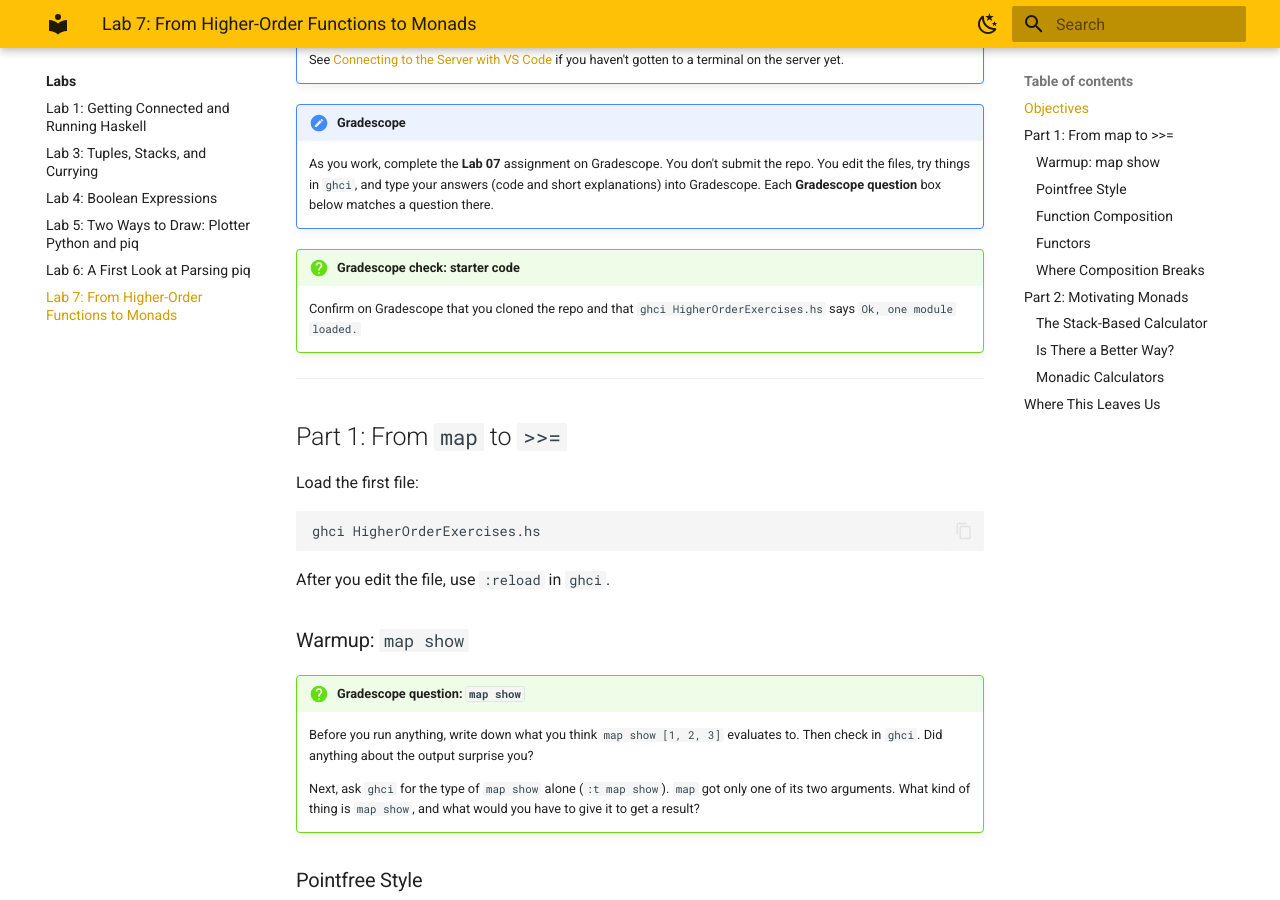
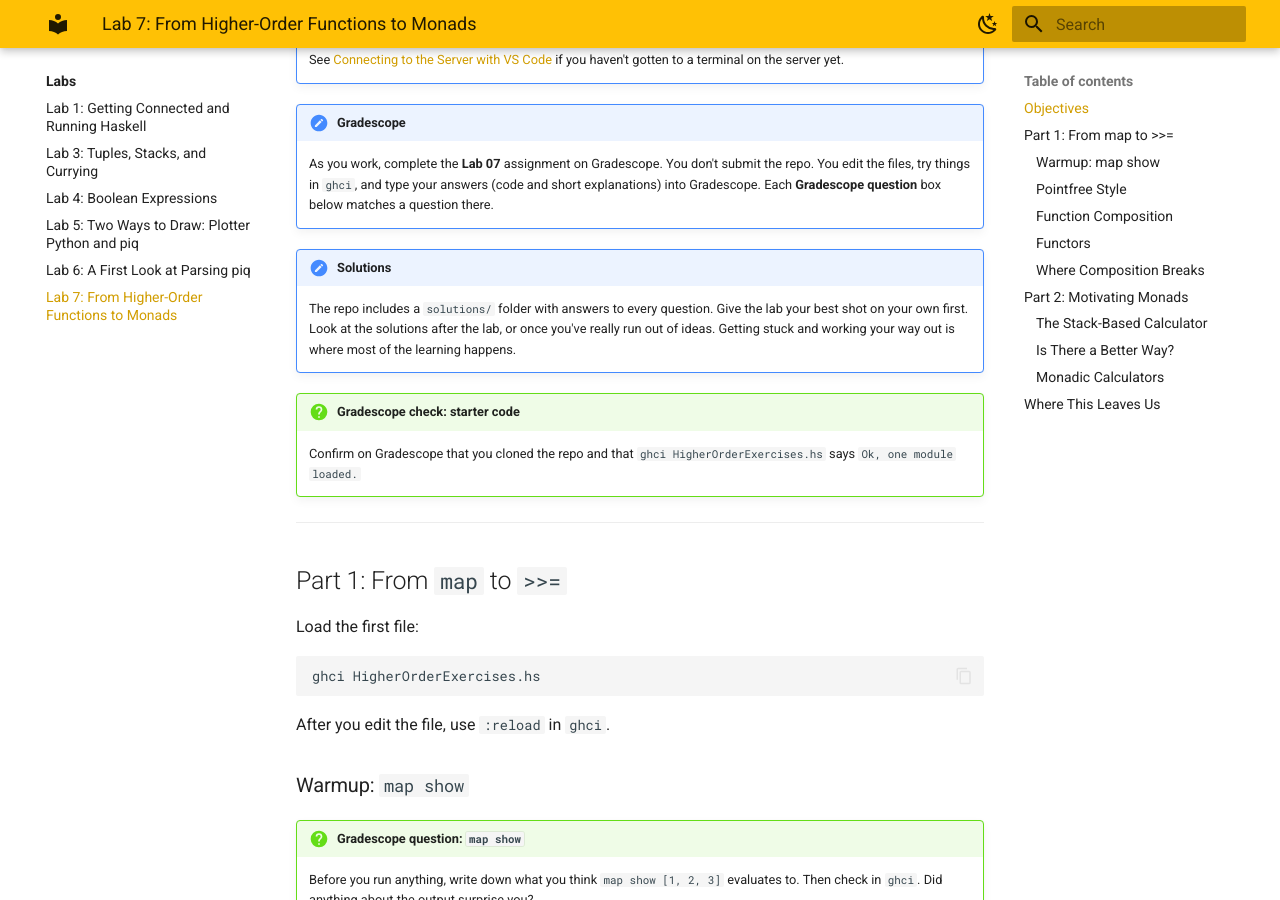
Before and after one commit to lbang-hmc/cs-131-website, an MkDocs documentation site: the page built from content/labs/lab07.md, in a window 1280 px wide and 900 px high, scrolled down 755 px. Built offline with MkDocs 1.6.1 and Material for MkDocs 9.7.7, drawn with Linux system fonts in a browser that asks for light colours; some of the changed text lies outside the part shown.

Commit message:
Lab 7: point to the solutions folder at the start and end
Co-Authored-By: Claude Opus 5.5 <noreply@anthropic.com>

```diff
--- a/content/labs/lab07.md
+++ b/content/labs/lab07.md
@@ -24,6 +24,9 @@
 
 !!! note "Gradescope"
     As you work, complete the **Lab 07** assignment on Gradescope. You don't submit the repo. You edit the files, try things in `ghci`, and type your answers (code and short explanations) into Gradescope. Each **Gradescope question** box below matches a question there.
+
+!!! note "Solutions"
+    The repo includes a `solutions/` folder with answers to every question. Give the lab your best shot on your own first. Look at the solutions after the lab, or once you've really run out of ideas. Getting stuck and working your way out is where most of the learning happens.
 
 !!! question "Gradescope check: starter code"
     Confirm on Gradescope that you cloned the repo and that `ghci HigherOrderExercises.hs` says `Ok, one module loaded.`
@@ -279,5 +282,8 @@ Open `MonadicCalculator.hs` and compare it to `Calculator.hs`. A few things to k
 
 That last pattern comes up whenever a computation carries some extra context: a value that might be missing, state that has to be passed from step to step, or a parse that might fail. In HW 7 you'll build it up yourself, starting from four versions of one small evaluator.
 
+!!! tip "Checking your work"
+    Now that you've finished, you can compare your answers with the [`solutions/` folder](https://github.com/hmc-cs-131-fa-2026/monad-lab/tree/main/solutions) in the repo. Its `README.md` has answers to the written questions, and the `.hs` files are complete, working versions you can load in `ghci` from inside that folder.
+
 !!! question "Gradescope: wrap-up"
     Share any thoughts on this lab's format, plus any other comments or questions, directly on Gradescope.
```
